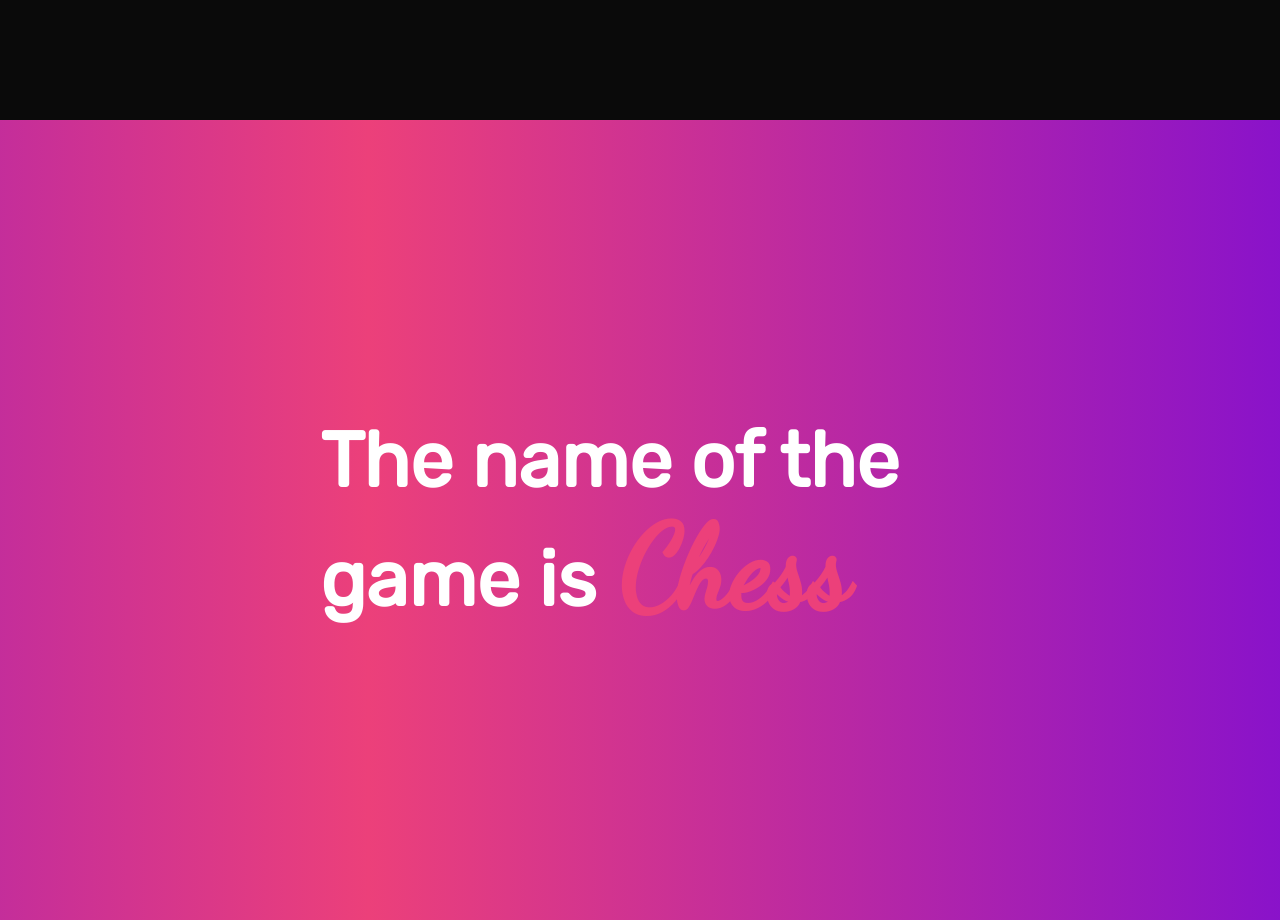
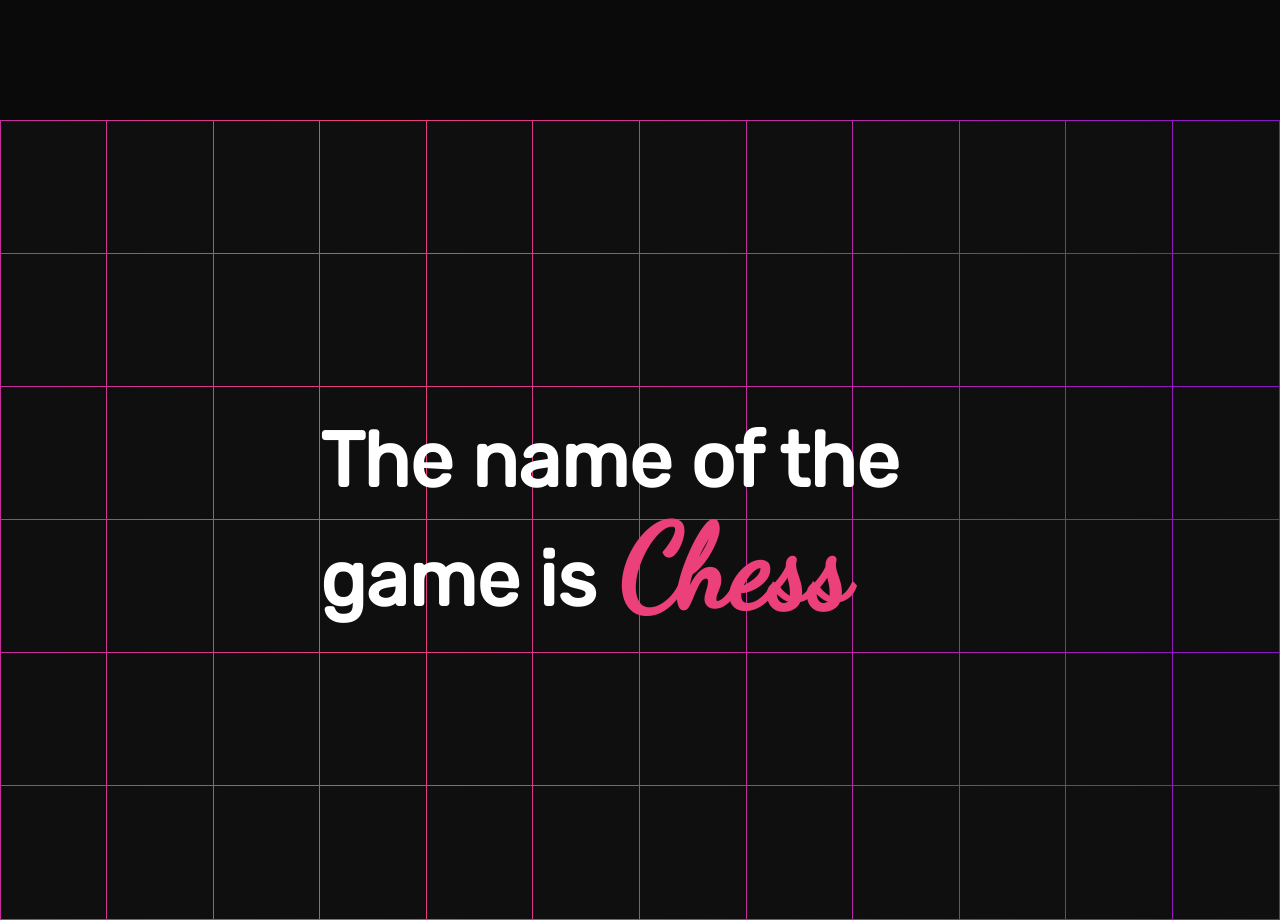
Before and after one commit to kncalderong/css-cool-effects, a React (Vite) app: page / in a window 1280 px wide. Shown: the part 3880-4800 px from the top of the page. Built offline with nearby package versions, Linux system fonts and the light colour scheme; a web font is replaced by a local one.

Commit message:
feat: staggered grid style completed

```diff
--- a/src/components/StaggeredGrid/StaggeredGrid.tsx
+++ b/src/components/StaggeredGrid/StaggeredGrid.tsx
@@ -8,8 +8,9 @@ import anime from 'animejs/lib/anime.es.js'
 const StaggeredGrid = () => {
 
   const [toggled, setToggled] = useState<boolean>(false)
-  let rows = 0
-  let columns = 0
+  const [index, setIndex] = useState<number>(1)
+  const rowsRef = useRef<number>(0)
+  const columnsRef = useRef<number>(0)
   const [numOfTiles, setNumOfTiles] = useState<number>(0)
   const tilesContainerRef = useRef<HTMLDivElement>(null)
 
@@ -23,35 +24,25 @@ const StaggeredGrid = () => {
     gridTemplateRows: 'repeat(var(--rows), 1fr)'
   }
 
-  const handleToggle = (index: number) => {
-
-    console.log("this is triggering")
-    /* anime({
-      targets: ".tile",
-      opacity: toggled ? 1 : 0 ,
-      delay: anime.stagger(50, {
-        grid: [columns, rows],
-        from: index
-      })
-    }) */
+  const handleToggle = useCallback((index: number) => {
     if (toggled) {
       setToggled(false)
     } else {
       setToggled(true)
     }
-  }
+    setIndex(index)
+  }, [toggled])
 
   useEffect(() => {
-
-    const handleResize = () => {
+    const handleResize = () => { //event listener to create the tiles dinamically according to sreen size
       const size = document.body.clientWidth > 800 ? 100 : 50;
 
-      columns = Math.floor(document.body.clientWidth / size)
-      rows = Math.floor(screen.height / size)
+      columnsRef.current = Math.floor(document.body.clientWidth / size)
+      rowsRef.current = Math.floor(screen.height / size)
 
-      setNumOfTiles(columns * rows)
-      tilesContainerRef.current!.style.setProperty("--columns", `${columns}`);
-      tilesContainerRef.current!.style.setProperty("--rows", `${rows}`);
+      setNumOfTiles(columnsRef.current * rowsRef.current)
+      tilesContainerRef.current!.style.setProperty("--columns", `${columnsRef.current}`);
+      tilesContainerRef.current!.style.setProperty("--rows", `${rowsRef.current}`);
     }
 
     handleResize()
@@ -62,10 +53,21 @@ const StaggeredGrid = () => {
   }, [])
 
   const tiles = useMemo(() => {
-   return Array.from({ length: numOfTiles }, (_, index) => {
-    return <Tile toggled={toggled} key={index} handleToggle={handleToggle} index={index} />
+    return Array.from({ length: numOfTiles }, (_, index) => {
+      return <Tile toggled={toggled} key={index} handleToggle={handleToggle} index={index} />
     })
-  },[toggled ])
+  }, [toggled, numOfTiles, handleToggle])
+
+  useEffect(() => {
+    anime({ //the animejs effect has to be added once the component has been mounted(the tiles one), that's the reason why we put tiles dependency in the dependencies array
+      targets: ".tile",
+      opacity: toggled ? 0 : 1,
+      delay: anime.stagger(50, {
+        grid: [columnsRef.current, rowsRef.current],
+        from: index
+      })
+    })
+  }, [toggled, tiles, index])
 
 
   return (
```
